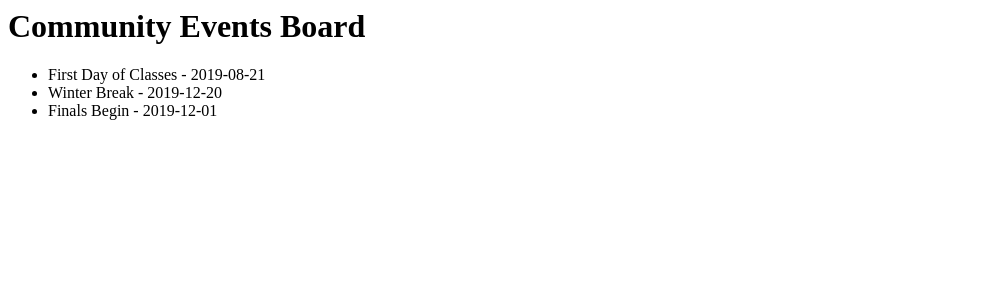
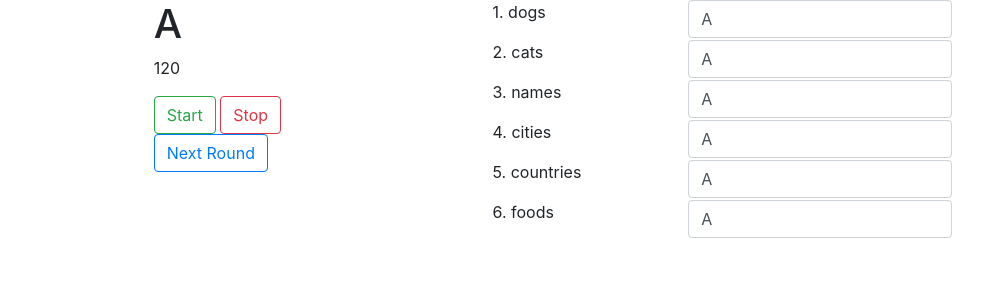
Before and after one commit to dvoso/scattergories, a Flask app: page / in a window 1280 px wide. Shown: the top 300 px of the page, without its empty margins (0-1006 px from the left). Run offline with Flask 2, Linux system fonts and the light colour scheme; some libraries are stand-ins or nearby versions.

Commit message:
first commit

```diff
--- a/app.py
+++ b/app.py
@@ -30,7 +30,9 @@ events = [
 @app.route('/index')
 
 def index():
-    return render_template('index.html', events = events)
+    letter = "A"
+    categories = ["dogs", "cats", "names", "cities", "countries", "foods"]
+    return render_template('index.html', categories=categories, letter=letter)
 
 
 # CONNECT TO DB, ADD DATA
--- a/templates/index.html
+++ b/templates/index.html
@@ -1,15 +1,56 @@
+<!DOCTYPE html>
 <html>
+
 <head>
-        <title>Community Events Board</title>
+	<meta charset="utf-8">
+	<meta name="viewport" content="width=device-width">
+	<title>repl.it</title>
+	<link rel="stylesheet" href="https://stackpath.bootstrapcdn.com/bootstrap/4.5.0/css/bootstrap.min.css"
+		integrity="sha384-9aIt2nRpC12Uk9gS9baDl411NQApFmC26EwAOH8WgZl5MYYxFfc+NcPb1dKGj7Sk" crossorigin="anonymous">
+	<link href="style.css" rel="stylesheet" type="text/css" />
 </head>
+
 <body>
-      <h1>Community Events Board</h1>
-      <div class="event-list">
-        <ul>
-          {% for event in events %}
-            <li>{{ event.event }} - {{ event.date }}</li>
+	<section class="container row">
+		<div class="col col-lg-2 container">
+			<div id="letter">
+				<h1>{{ letter }}</h1>
+			</div>
+			<div id="timer">
+				<div class="timer">
+					<p class="time">120</p>
+				</div>
+				<button type="button" class="btn btn-outline-success start">Start</button>
+				<button type="button" class="btn btn-outline-danger stop">Stop</button>
+				<button type="button" class="btn btn-outline-primary">Next Round</button>
+			</div>
+		</div>
+
+		<form class="form-group col-lg-7">
+			<div id="catagory" class="row container">
+				{% for i in range(categories|length) %}
+                <div class="col-lg-4">
+				    <p>{{i+1}}. {{ categories[i] }}</p>
+                </div>
+                <div class="col-lg-6">
+					<input type="text" class="form-control" name="catagory1" value={{ letter }}>
+                </div>
 				{% endfor %}
-        </ul>
             </div>
+		</form>
+
+
+	</section>
+	<script src="script.js"></script>
+	<script src="https://code.jquery.com/jquery-3.5.1.slim.min.js"
+		integrity="sha384-DfXdz2htPH0lsSSs5nCTpuj/zy4C+OGpamoFVy38MVBnE+IbbVYUew+OrCXaRkfj" crossorigin="anonymous">
+	</script>
+	<script src="https://cdn.jsdelivr.net/npm/popper.js@1.16.0/dist/umd/popper.min.js"
+		integrity="sha384-Q6E9RHvbIyZFJoft+2mJbHaEWldlvI9IOYy5n3zV9zzTtmI3UksdQRVvoxMfooAo" crossorigin="anonymous">
+	</script>
+	<script src="https://stackpath.bootstrapcdn.com/bootstrap/4.5.0/js/bootstrap.min.js"
+		integrity="sha384-OgVRvuATP1z7JjHLkuOU7Xw704+h835Lr+6QL9UvYjZE3Ipu6Tp75j7Bh/kR0JKI" crossorigin="anonymous">
+	</script>
 </body>
+
 </html>
```
Lines whose indentation alone changed are shown as unchanged.
